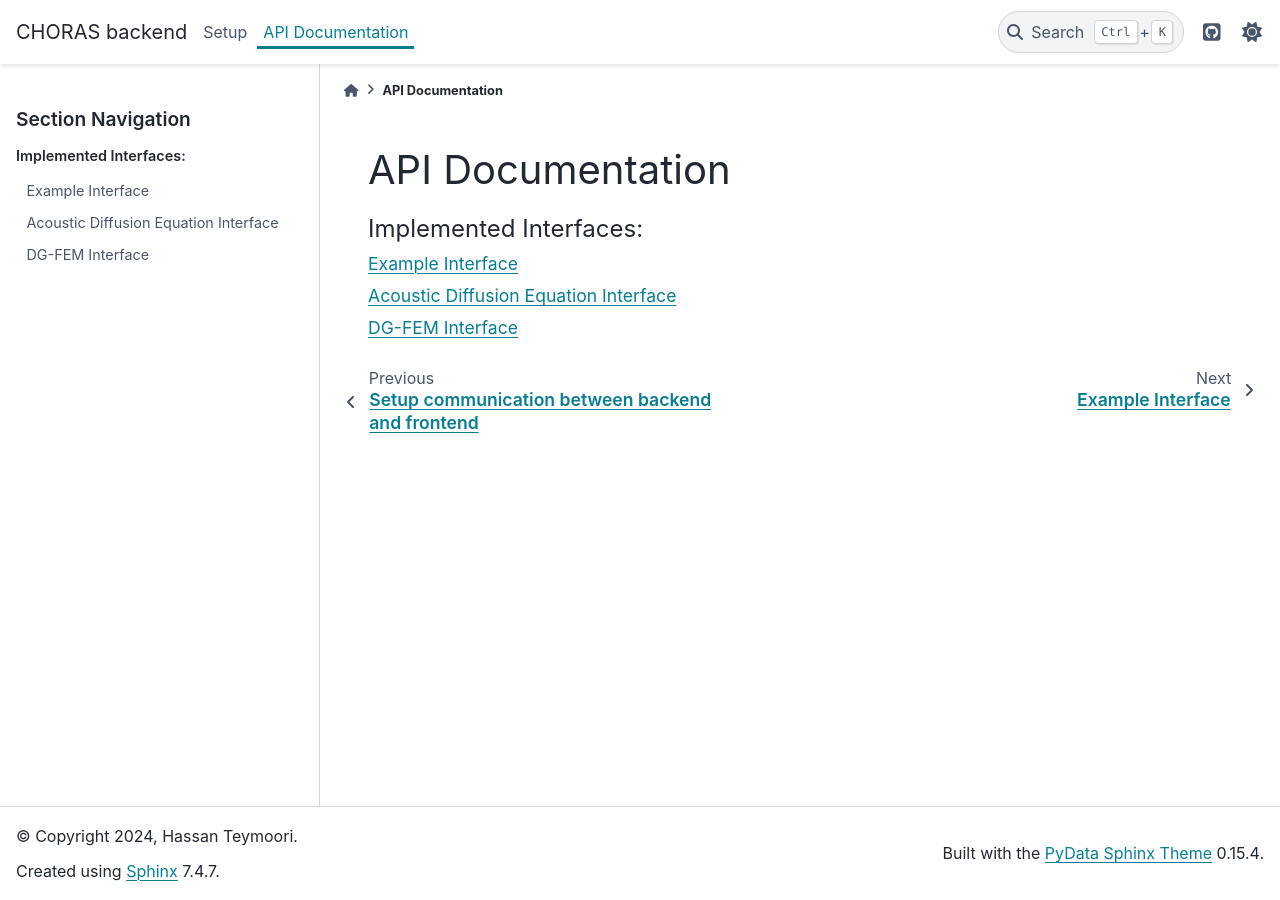
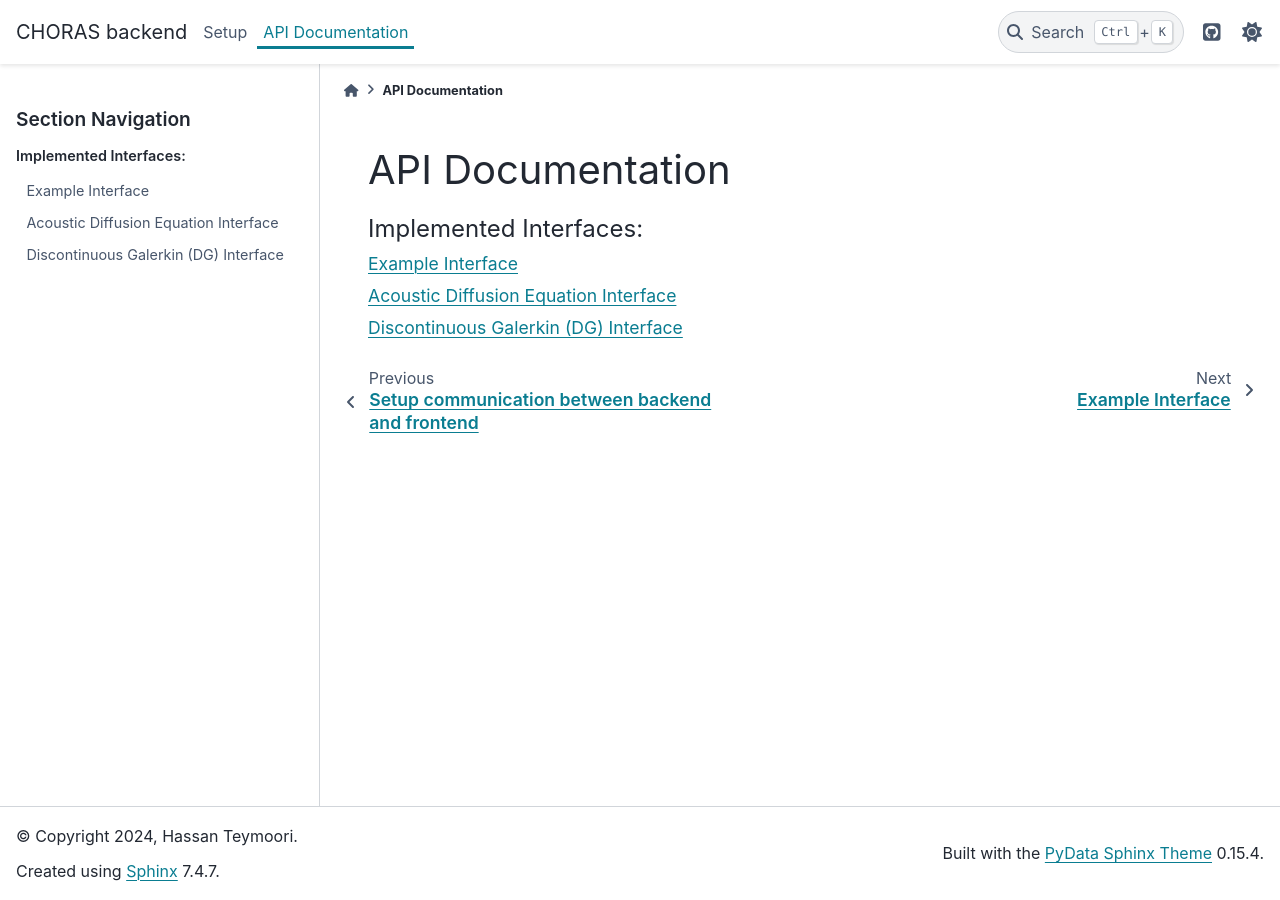
Before and after one commit to nicolas-f/choras_backend, a Sphinx documentation site: the page built from docs/source/includes/api_documentation.rst, in a window 1280 px wide. Built offline with Sphinx 7.4.7 and the PyData theme 0.15.4, drawn with Linux system fonts in a browser that asks for light colours.

Commit message:
apply review comment

```diff
--- a/docs/source/includes/api_documentation/DGinterface.rst
+++ b/docs/source/includes/api_documentation/DGinterface.rst
@@ -1,5 +1,5 @@
-DG-FEM Interface
-================
+Discontinuous Galerkin (DG) Interface
+=====================================
 
 .. automodule:: simulation_backend.DGinterface
     :members:
```
